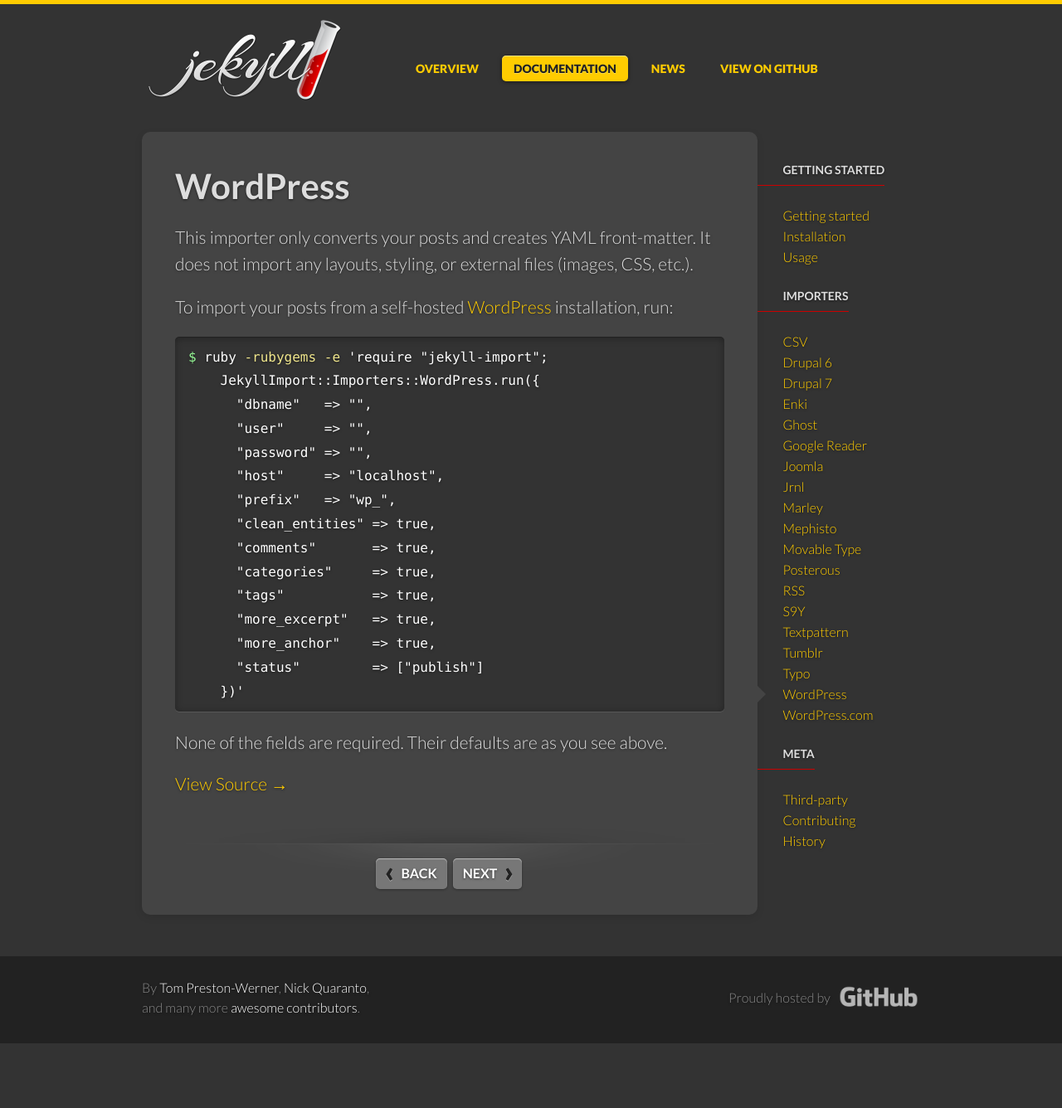
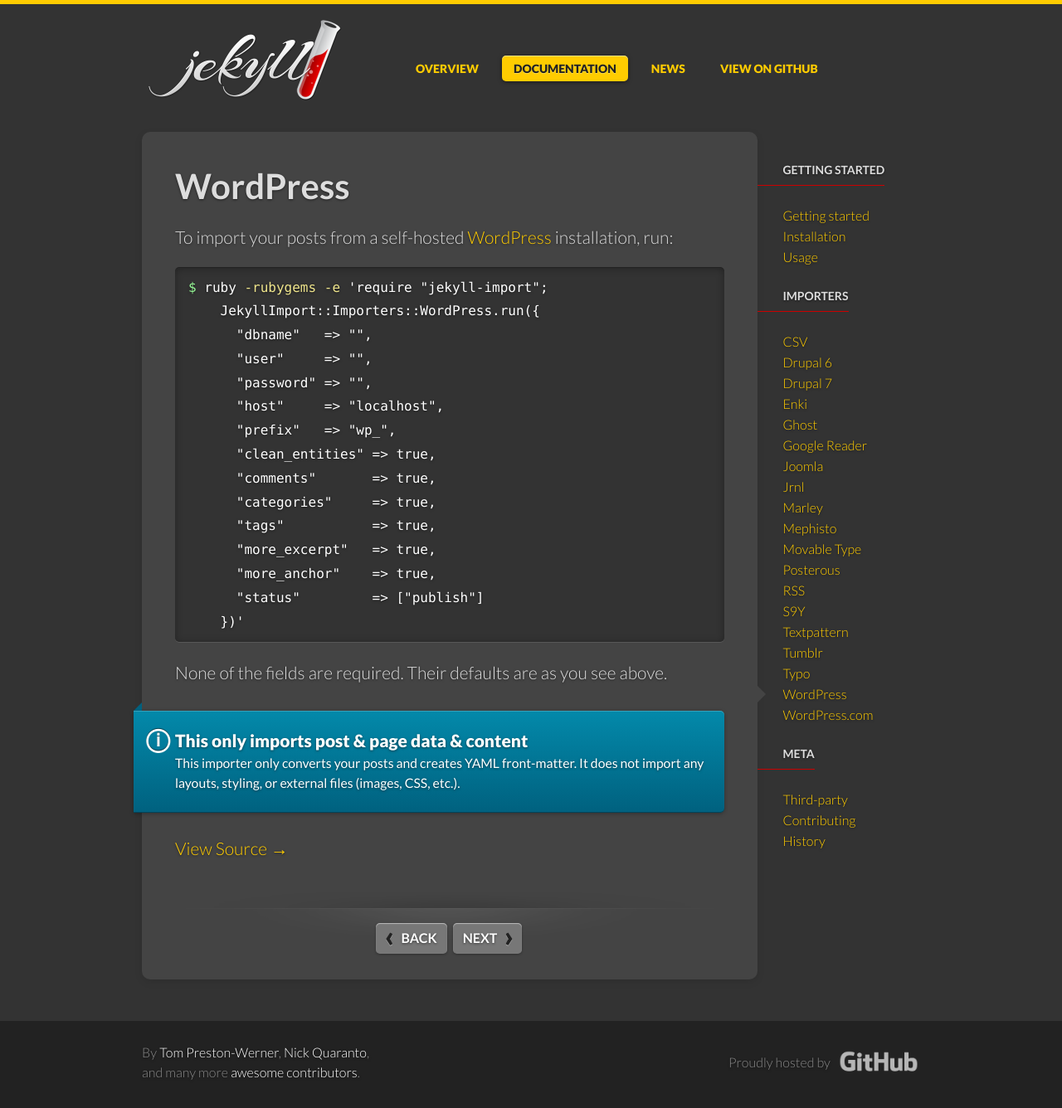
Before and after one commit to jekyll/jekyll-import, a Jekyll site: the page built from site/docs/wordpress.md, in a window 1280 px wide. Shown: the whole page at 83% size. Built offline with Jekyll 4.4.1, drawn with Linux system fonts in a browser that asks for light colours; some web fonts are replaced; before the commit the page ends 1258 px from its top, so only the background shows below that.

Commit message:
Move note from #127 to a node div.

```diff
--- a/site/docs/wordpress.md
+++ b/site/docs/wordpress.md
@@ -31,3 +29,12 @@
 {% endhighlight %}
 
 None of the fields are required. Their defaults are as you see above.
+
+<div class="note info">
+  <h5>This only imports post &amp; page data &amp; content</h5>
+  <p>
+    This importer only converts your posts and creates YAML front-matter.
+    It does not import any layouts, styling, or external files
+    (images, CSS, etc.).
+  </p>
+</div>
```
Also changed, not shown: other parts of site/docs/wordpress.md (+0 -2 lines).
